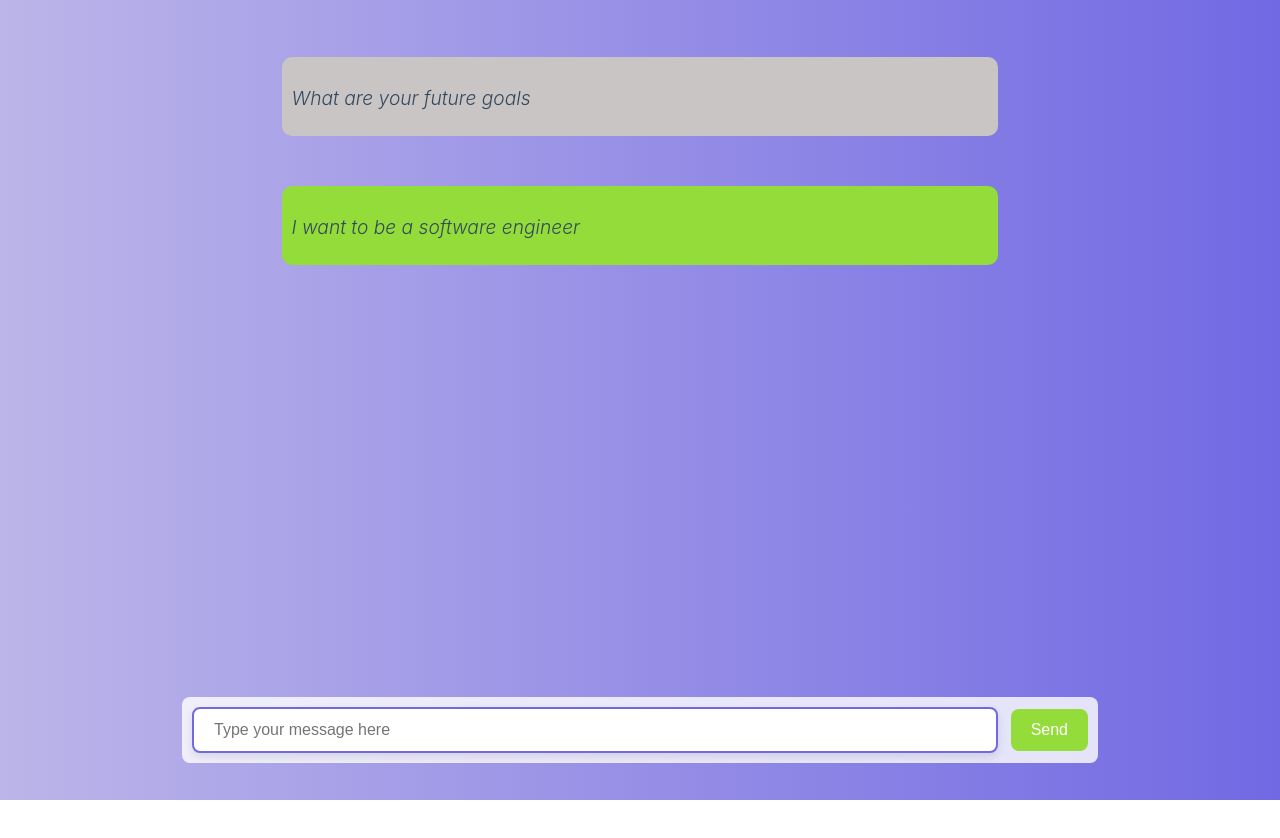
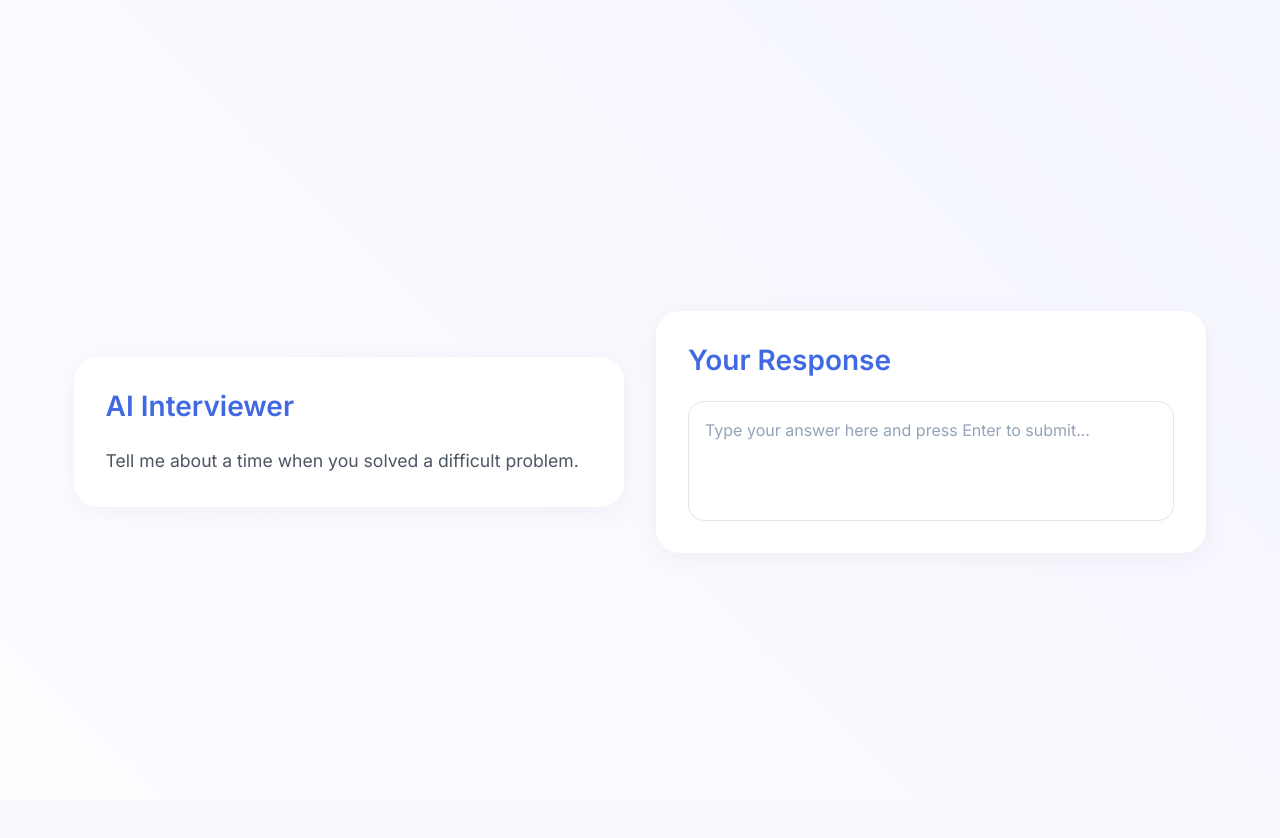
Before and after one commit to WindowsDotExe/HackED2025, a React (Create React App) app in the folder frontend/my-react-app/: page /ChatBot in a window 1280 px wide. Shown: the top 838 px of the page. Before the commit the page ends 800 px from the top, so only its background shows below. Built offline with nearby package versions, Linux system fonts and the light colour scheme.

Commit message:
Modified front end

```diff
--- a/frontend/my-react-app/src/Pages/ChatBot.jsx
+++ b/frontend/my-react-app/src/Pages/ChatBot.jsx
@@ -1,41 +1,93 @@
-import "../Styles/ChatBot.css";
-import React, { useState } from 'react';
+"use client"
 
-export default function ChatBot() {
-    // Define the messages state as an array of objects
-    const [messages, setMessages] = useState([
-        {
-            text: "What are your future goals?",
-            isBot: true
-        },
-        {
-            text: "I want to be a software engineer",
-            isBot: false
+import { useState, useEffect, useRef } from "react"
+import "../Styles/ChatBot.css"
+
+const ChatBot = () => {
+  const [userInput, setUserInput] = useState("")
+  const [aiQuestion, setAiQuestion] = useState("")
+  const [feedback, setFeedback] = useState("")
+  const [showNextButton, setShowNextButton] = useState(false)
+  const textareaRef = useRef(null)
+
+  useEffect(() => {
+    fetchNextQuestion()
+  }, [])
+
+  const adjustTextareaHeight = () => {
+    const textarea = textareaRef.current
+    if (textarea) {
+      textarea.style.height = "auto"
+      const newHeight = Math.min(textarea.scrollHeight, 400)
+      textarea.style.height = `${newHeight}px`
     }
-    ]);
+  }
+
+  const handleUserInput = (e) => {
+    setUserInput(e.target.value)
+    adjustTextareaHeight()
+  }
+
+  const handleKeyPress = (e) => {
+    if (e.key === "Enter" && !e.shiftKey) {
+      e.preventDefault()
+      submitAnswer()
+    }
+  }
+
+  const fetchNextQuestion = async () => {
+    // Simulating API response
+    const mockResponse = { question: "Tell me about a time when you solved a difficult problem." };
+
+    setAiQuestion(mockResponse.question);
+    setUserInput("");
+    setFeedback("");
+    setShowNextButton(false);
+    adjustTextareaHeight();
+  };
+
+  const submitAnswer = async () => {
+    if (userInput.trim()) {
+      // Simulated response from backend
+      const mockResponse = { feedback: "Great response! Try to be more specific about your role." };
+
+      setFeedback(mockResponse.feedback);
+      setShowNextButton(true);
+    }
+  };
+
 
   return (
-        <div className="container">
-            <div className="chat-box">
-                <div className="col-1">
-                    <div className="bot-message-box">
-                        <div className="bot-message">
-                            <p> What are your future goals</p>
+    <div className="chat-container">
+      <div className="moving-background"></div>
+      <div className="chat-box ai-box">
+        <h2>AI Interviewer</h2>
+        <div className="text-content">{aiQuestion}</div>
       </div>
+      <div className="chat-box user-box">
+        <h2>Your Response</h2>
+        <textarea
+          ref={textareaRef}
+          value={userInput}
+          onChange={handleUserInput}
+          onKeyPress={handleKeyPress}
+          placeholder="Type your answer here and press Enter to submit..."
+          rows={1}
+        />
+        {feedback && (
+          <div className="feedback-box">
+            <h3>Feedback</h3>
+            <p>{feedback}</p>
           </div>
-                </div>
-                <div className="col-2">
-                    <div className="user-message-box">
-                        <div className="user-message">
-                            <p> I want to be a software engineer</p>
-                        </div>
-                    </div>
-                </div>
-            </div>
-            <div className="input-box">
-                <input className="answer" type="text" placeholder="Type your message here" />
-                <button className="submit">Send</button>
+        )}
+        {showNextButton && (
+          <button className="next-question-button" onClick={fetchNextQuestion}>
+            Next Question
+          </button>
+        )}
       </div>
     </div>
   )
 }
+
+export default ChatBot
--- a/frontend/my-react-app/src/Styles/ChatBot.css
+++ b/frontend/my-react-app/src/Styles/ChatBot.css
@@ -1,91 +1,158 @@
-.container {
-    width: 100%;
-    height: 100vh;
-    background-image: linear-gradient(to right, #bcb5e9, #7169e3);
+@import url("https://fonts.googleapis.com/css2?family=Inter:wght@400;500;600&display=swap");
+
+body {
+  margin: 0;
+  padding: 0;
+  font-family: "Inter", sans-serif;
+  background-color: #f8f9ff;
+  color: #333;
+}
+
+.chat-container {
   display: flex;
+  justify-content: center;
   align-items: center;
-    justify-content: center;
-    flex-direction: column;
+  min-height: 100vh;
+  gap: 2rem;
+  position: relative;
+  overflow: hidden;
+  padding: 2rem;
+}
+
+.moving-background {
+  position: fixed;
+  top: 0;
+  left: 0;
+  right: 0;
+  bottom: 0;
+  background: linear-gradient(45deg, #f8f9ff, #ffffff, #f0f2ff);
+  background-size: 400% 400%;
+  animation: gradientAnimation 15s ease infinite;
+  z-index: -1;
+}
+
+@keyframes gradientAnimation {
+  0% {
+    background-position: 0% 50%;
+  }
+  50% {
+    background-position: 100% 50%;
+  }
+  100% {
+    background-position: 0% 50%;
+  }
 }
 
 .chat-box {
-    width: 70%;
-    height: 80%;
-    min-width: 250px;
-    display: flex;
-    flex-direction: column; /* Stack the messages vertically */
+  background-color: white;
+  border-radius: 24px;
+  padding: 2rem;
+  width: 40%;
+  max-width: 600px;
+  box-shadow: 0 4px 24px rgba(0, 0, 0, 0.05);
 }
 
-.col-1,
-.col-2 {
-    display: flex;
-    justify-content: center;
-    align-items: center;
-    width: 100%; /* Ensure full width for each column */
+.chat-box h2 {
+  margin-top: 0;
+  margin-bottom: 1.5rem;
+  font-size: 1.75rem;
+  font-weight: 600;
+  color: #4169e1;
 }
 
-.bot-message-box,
-.user-message-box {
-    padding: 20px 40px;
-    border-radius: 8px;
-    font-weight: 300;
-    width: 80%; /* Adjust width of the message box */
-    margin-bottom: 10px; /* Space between messages */
+.ai-box .text-content {
+  font-size: 1.1rem;
+  line-height: 1.6;
+  color: #4b5563;
 }
 
-.bot-message {
-    background-color: #c9c5c5;
-    padding: 10px;
-    border-radius: 10px;
+.user-box {
+  display: flex;
+  flex-direction: column;
+  align-items: stretch;
 }
 
-.user-message {
-    background-color: #93dc39;
-    color: rgb(255, 255, 255);
-    padding: 10px;
-    border-radius: 10px;
+.user-box textarea {
+  width: 100%;
+  min-height: 120px;
+  max-height: 400px;
+  border: 1px solid #e2e8f0;
+  border-radius: 16px;
+  padding: 16px;
+  font-size: 1rem;
+  line-height: 1.6;
+  font-family: inherit;
+  resize: none;
+  overflow-y: auto;
+  transition: all 0.3s ease;
+  color: #333;
+  box-shadow: 0 2px 4px rgba(0, 0, 0, 0.02);
+  background-color: #ffffff;
+  box-sizing: border-box;
 }
 
-.input-box {
-    width: 70%;
-    display: flex;
-    justify-content: space-between;
-    align-items: center;
-    margin-top: 20px;
-    padding: 10px;
-    background-color: rgba(255, 255, 255, 0.8); /* Slight transparent background */
-    border-radius: 8px; /* Rounded corners */
+.user-box textarea::placeholder {
+  color: #94a3b8;
 }
 
-.answer {
-    width: 85%;
-    padding: 12px 20px;
-    border-radius: 8px;
-    border: 2px solid #7169e3;
-    font-size: 16px;
-    background-color: #fff;
-    color: #7169e3;
+.user-box textarea:focus {
   outline: none;
-    box-shadow: 0 4px 8px rgba(0, 0, 0, 0.1);
-    transition: all 0.3s ease-in-out;
+  border-color: #4169e1;
+  box-shadow: 0 0 0 2px rgba(65, 105, 225, 0.1);
 }
 
-.answer:focus {
-    border-color: #5a4dcd;
-    box-shadow: 0 4px 12px rgba(90, 77, 205, 0.3);
+.feedback-box {
+  margin-top: 1.5rem;
+  padding: 1rem;
+  background-color: #f0f4ff;
+  border-radius: 12px;
+  border: 1px solid #d1deff;
 }
 
-.submit {
-    padding: 12px 20px;
-    background-color: #93dc39;
+.feedback-box h3 {
+  margin-top: 0;
+  margin-bottom: 0.5rem;
+  font-size: 1.2rem;
+  color: #4169e1;
+}
+
+.feedback-box p {
+  margin: 0;
+  font-size: 1rem;
+  line-height: 1.5;
+  color: #4b5563;
+}
+
+.next-question-button {
+  margin-top: 1.5rem;
+  padding: 0.75rem 1.5rem;
+  font-size: 1rem;
+  font-weight: 500;
+  color: #ffffff;
+  background-color: #4169e1;
   border: none;
   border-radius: 8px;
-    color: #fff;
-    font-size: 16px;
   cursor: pointer;
-    transition: all 0.3s ease;
+  transition: background-color 0.3s ease;
 }
 
-.submit:hover {
-    background-color: #7bbf2f;
+.next-question-button:hover {
+  background-color: #3154b3;
 }
+
+.next-question-button:focus {
+  outline: none;
+  box-shadow: 0 0 0 2px rgba(65, 105, 225, 0.4);
+}
+
+@media (max-width: 768px) {
+  .chat-container {
+    flex-direction: column;
+    padding: 1rem;
+  }
+
+  .chat-box {
+    width: 100%;
+    max-width: none;
+  }
+}
```
Lines whose indentation alone changed are shown as unchanged.
